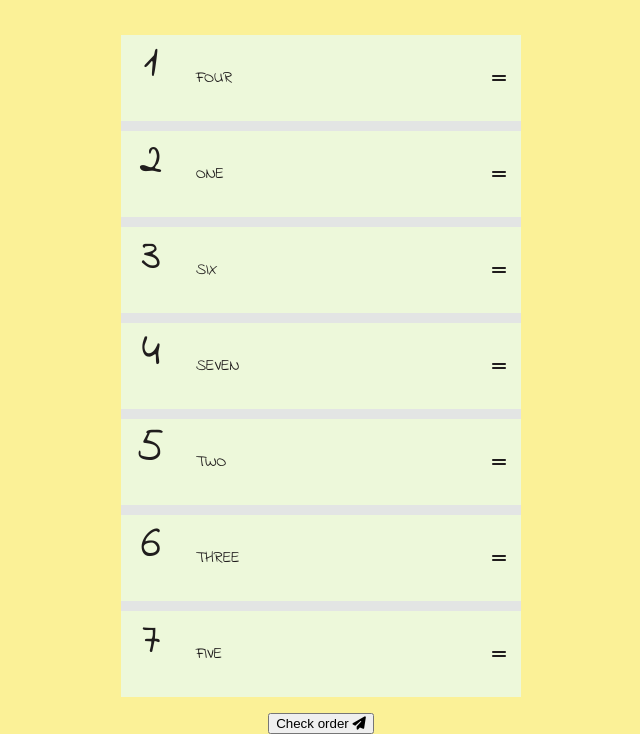
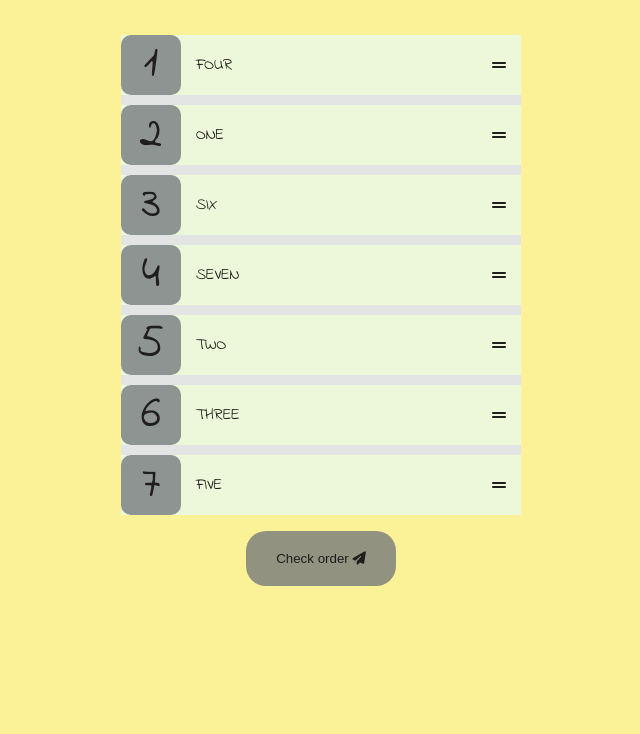
Before and after one commit to Alfrugo/dragndropsortablelist, a plain HTML site: page index.html in a window 1280 px wide. Shown: the part 71-805 px from the top of the page, without its empty margins (319-959 px from the left). Drawn offline with Linux system fonts and the light colour scheme.

Commit message:
styling done

```diff
--- a/script.js
+++ b/script.js
@@ -25,6 +25,7 @@ function createList() {
         .map(a => a.value)
         .forEach((person, index) => {
             const listItem = document.createElement('li');
+
             listItem.setAttribute('data-index', index);
             listItem.innerHTML = `
             <span class="number">${index + 1}</span>
--- a/style.css
+++ b/style.css
@@ -32,6 +32,7 @@ body {
 }
 
 .draggable-list li {
+
     background-color: rgb(237, 248, 218);
     display: flex;
     flex: 1;
@@ -43,14 +44,34 @@ body {
     border-bottom: 10px solid var(--border-color);
 }
 
+
+
 .draggable-list .number {
-    background-color: var(--background-number-colorcolor);
+    border-radius: 10px;
+
+    background-color: var(--background-number-color);
     display: flex;
     align-items: center;
     justify-content: center;
     font-size: 46px;
     height: 60px;
     width: 60px;
+}
+
+.draggable-list .person-name {
+    margin: 0 20px 0 0;
+}
+
+.draggable-list li.over .draggable {  /* this is the color of the LI when another is being dragged over */
+    background-color: slategray;
+}
+
+.draggable-list li.right .person-name {
+    color:rgba(30, 189, 51, 0.733);
+}
+
+.draggable-list li.wrong .person-name {
+    color:rgba(189, 102, 30, 0.733);
 }
 
 .draggable {
@@ -61,3 +82,20 @@ body {
     padding: 15px;
     flex: 1;
 }
+
+.check-btn {
+    background-color: var(--background-number-color);
+    border: none;
+    color: var(--text-color);
+    padding: 20px 30px;
+    cursor: pointer;
+    border-radius: 20px;
+}
+
+.check-btn:active {
+    transform: scale(0.98);
+}
+
+.check-btn:focus {
+    outline: none;
+}
```
